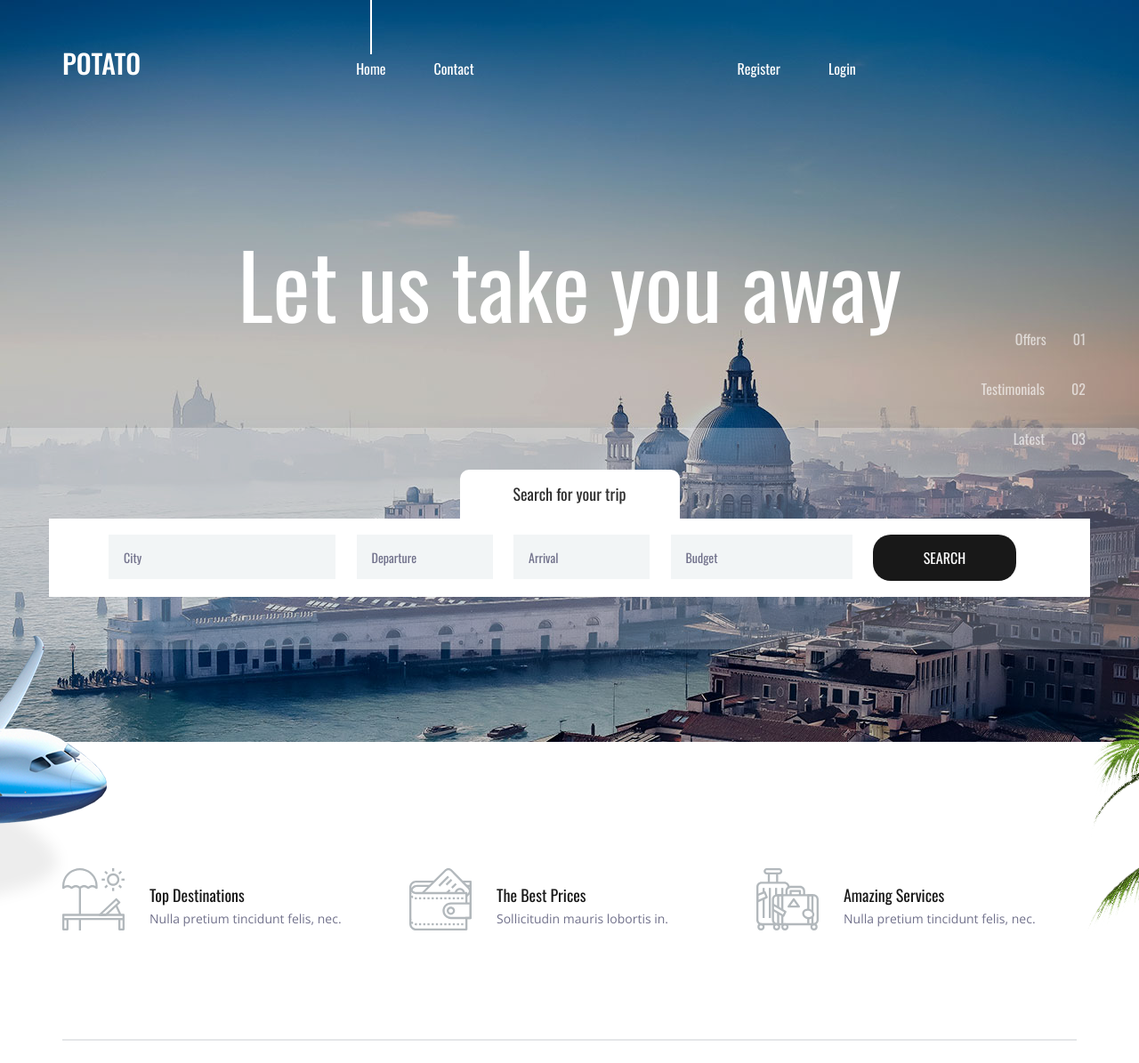
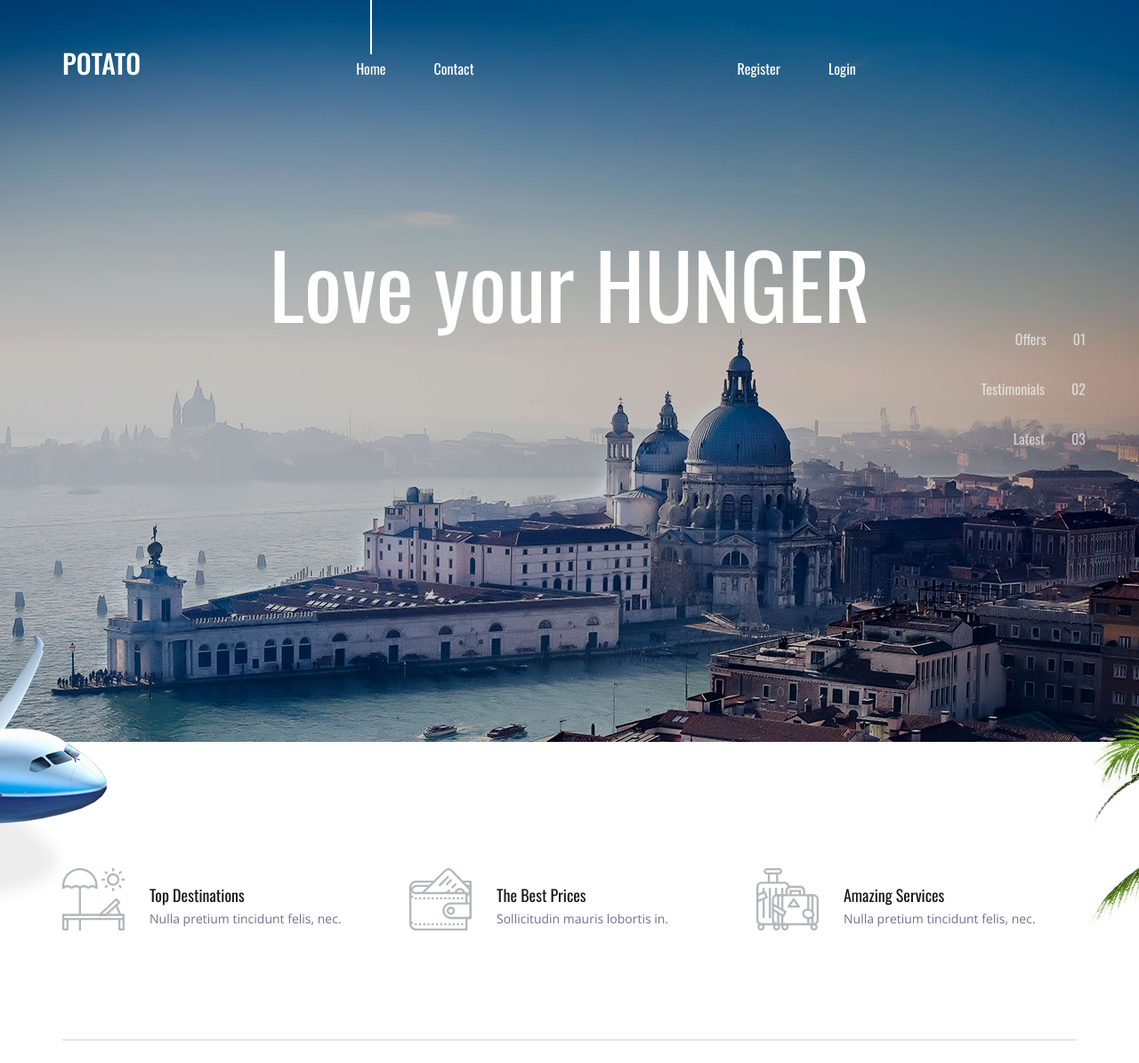
Before and after one commit to vishranth20/potat0, a Django app: template potato/potato/templates/food.html in a window 1280 px wide. Shown: the top 1195 px of the page at 89% size. Run offline with Django 3.2, Linux system fonts and the light colour scheme; the template is opened without the code that fills it, so the values that code supplies are empty; some libraries are stand-ins or nearby versions.

Commit message:
project over

```diff
--- a/potato/potato/templates/food.html
+++ b/potato/potato/templates/food.html
@@ -140,7 +140,7 @@
 									<div class="col">
 										<div class="home_slider_content">
 											<div class="home_title">
-												<h2>Let us take you away</h2>
+												<h2>Love your HUNGER</h2>
 											</div>
 										</div>
 									</div>
@@ -159,7 +159,7 @@
 									<div class="col">
 										<div class="home_slider_content">
 											<div class="home_title">
-												<h2>Let us take you away</h2>
+												<h2>Love your HUNGER</h2>
 											</div>
 										</div>
 									</div>
@@ -178,7 +178,7 @@
 									<div class="col">
 										<div class="home_slider_content">
 											<div class="home_title">
-												<h2>Let us take you away</h2>
+												<h2>Love your HUNGER</h2>
 											</div>
 										</div>
 									</div>
@@ -199,35 +199,6 @@
 			</div>
 		</div>
 
-		<!-- Search -->
-
-		<div class="home_search">
-			<div class="container">
-				<div class="row">
-					<div class="col">
-						<div class="home_search_container">
-							<div class="home_search_title">Search for your trip</div>
-							<div class="home_search_content">
-								<form action="#" class="home_search_form" id="home_search_form">
-									<div
-										class="d-flex flex-lg-row flex-column align-items-start justify-content-lg-between justify-content-start">
-										<input type="text" class="search_input search_input_1" placeholder="City"
-											required="required">
-										<input type="text" class="search_input search_input_2" placeholder="Departure"
-											required="required">
-										<input type="text" class="search_input search_input_3" placeholder="Arrival"
-											required="required">
-										<input type="text" class="search_input search_input_4" placeholder="Budget"
-											required="required">
-										<button class="home_search_button">search</button>
-									</div>
-								</form>
-							</div>
-						</div>
-					</div>
-				</div>
-			</div>
-		</div>
 
 		<!-- Intro -->
 
--- a/potato/potato/templates/index.html
+++ b/potato/potato/templates/index.html
@@ -138,7 +138,7 @@
 									<div class="col">
 										<div class="home_slider_content">
 											<div class="home_title">
-												<h2>Let us take you away</h2>
+												<h2>Love your HUNGER</h2>
 											</div>
 										</div>
 									</div>
@@ -157,7 +157,7 @@
 									<div class="col">
 										<div class="home_slider_content">
 											<div class="home_title">
-												<h2>Let us take you away</h2>
+												<h2>Love your HUNGER</h2>
 											</div>
 										</div>
 									</div>
@@ -176,7 +176,7 @@
 									<div class="col">
 										<div class="home_slider_content">
 											<div class="home_title">
-												<h2>Let us take you away</h2>
+												<h2>Love your HUNGER</h2>
 											</div>
 										</div>
 									</div>
```
Also changed, not shown: potato/potato/templates/hotels.html (+3 -32 lines), potato/potato/templates/scam.html (+7 -2 lines), potato/potato/static/images/hehehehe.jpg (added), potato/potato/static/images/pepe.gif (added).
